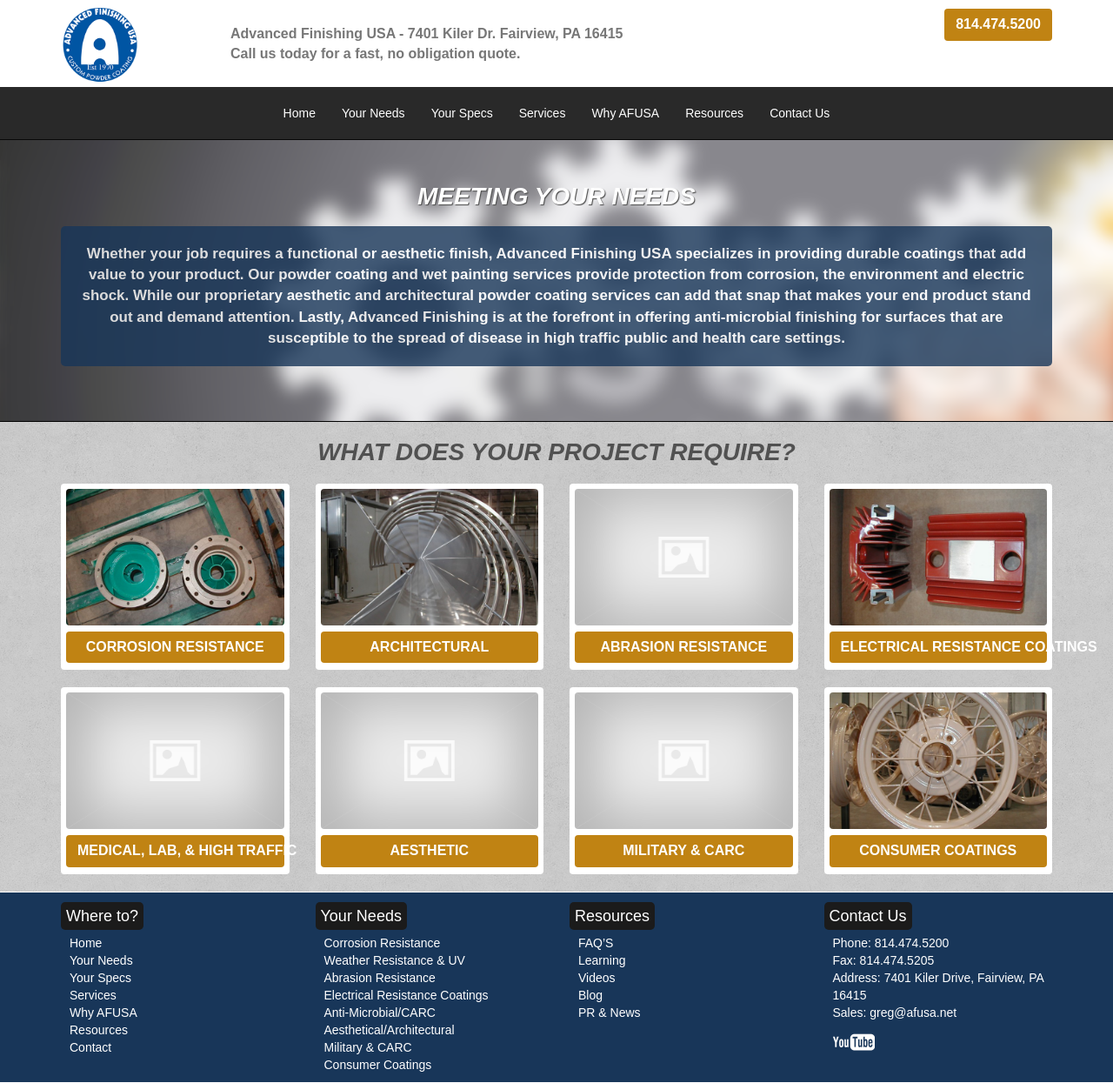
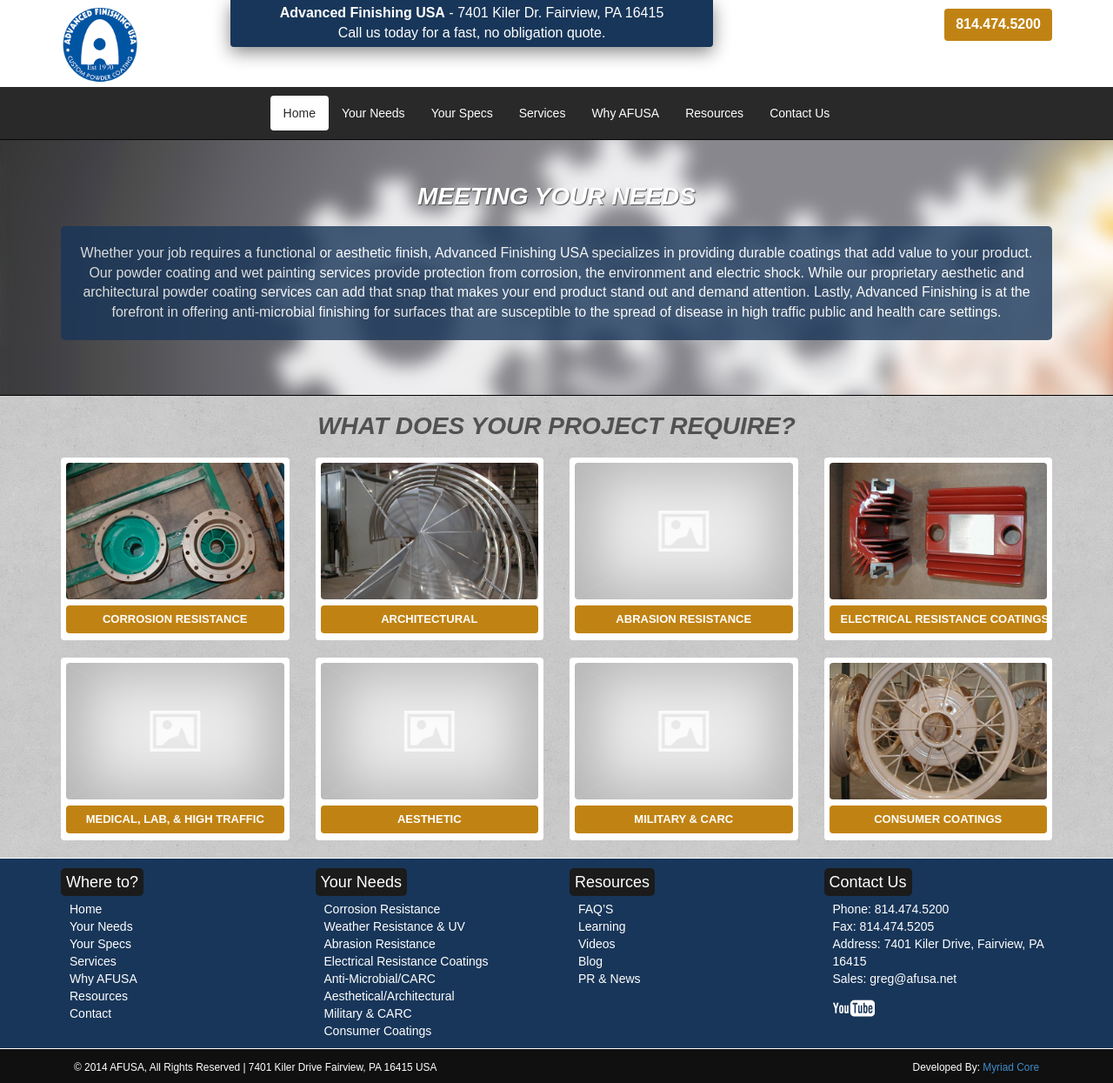
Before and after one commit to schwag/afusa, a PHP site: page /afusa/your-needs.php in a window 1280 px wide. Shown: the top 1245 px of the page at 87% size. Run offline with PHP 8.4, Linux system fonts and the light colour scheme; some libraries are stand-ins or nearby versions.

Commit message:
fixed buttons

```diff
--- a/css/custom.css
+++ b/css/custom.css
@@ -64,7 +64,6 @@ h3{
 	float: right !important;
 }
 .navbar{
-	/*background-color: #336666;*/
 	background-color: #292929;
 	margin-top: 100px;
 }
@@ -103,9 +102,8 @@ h3{
 	color: #ffffff;
 }
 .navbar-inverse .navbar-nav>.active>a, .navbar-inverse .navbar-nav>.active>a:hover, .navbar-inverse .navbar-nav>.active>a:focus {
-	color: #fff;
-	background-color: #336666;
-	border-bottom: 2px solid #ffffff;
+	color: #292929;
+	background-color: #ffffff;
 }
 .navbar-toggle {
 	position: relative;
@@ -189,11 +187,16 @@ h3{
 	background-color: #fff;
 	border: none;
 }
-.headerText{
-	color: #777777;
-	font-weight: bold;
-	margin-top: 28px;
+.headerText {
+	color: #FFFFFF;
+	/* margin-top: 28px; */
 	font-size: 16px;
+	background-color: #183659;
+	border-radius: 0px 0px 4px 4px;
+	text-align: center;
+	padding: 4px;
+	/*border: 1px solid #243E67;*/
+	box-shadow: 0px 6px 20px #888888;
 }
 .glyphicon.glyphicon-search{
 	float: right;
@@ -297,6 +300,9 @@ h3{
 	/*background-color: #292929;*/
 	background-color: #C08313;;
 	font-weight: bold;
+}
+.btn-block.needsButton{
+	font-size: 13px;
 }
 .btn-block:hover {
 	color: #ffffff;
@@ -683,7 +689,7 @@ color: #292929;
 .nav-tabs>li.active>a, .nav-tabs>li.active>a:hover, .nav-tabs>li.active>a:focus {
 	color: #ffffff;
 	cursor: default;
-	background-color: #292929;
+	background-color: #ffffff;
 }
 /*----------------------------------Photo Hover----------------------*/
 .galleryimageBackground{
@@ -722,8 +728,7 @@ color: #292929;
 .bubblePar p{
 	color: #ffffff;
 	text-align: center;
-	font-size: 17px;
-	font-weight: bold;
+	font-size: 16px;
 	margin: 0px;
 }
 .producthomeTitle img{
--- a/php/nav.php
+++ b/php/nav.php
@@ -6,7 +6,7 @@
                                 <a href="#"><img src="img/afusa_logo_250x250.png" alt"" width="90px" height="90px" class="img-responsive"></a>
                             </div>
                             <div class="col-lg-6 col-sm-6 headerAddress">
-                                <p class="headerText">Advanced Finishing USA - 7401 Kiler Dr. Fairview, PA 16415</br>
+                                <p class="headerText"><b>Advanced Finishing USA</b> - 7401 Kiler Dr. Fairview, PA 16415</br>
                                 Call us today for a fast, no obligation quote.</p>
                             </div>
                             <div class="col-lg-4 col-sm-4 headercontactInfo">
@@ -34,7 +34,7 @@
                         </div>
                         <div class="collapse navbar-collapse" id="collapse">
                             <ul class="nav navbar-nav">
-                                <li><a href="http://localhost/afusa/">Home</a></li>
+                                <li class="active"><a href="http://localhost/afusa/">Home</a></li>
                                 <li><a href="http://localhost/afusa/your-needs.php">Your Needs</a></li>
                                 <li><a href="#">Your Specs</a></li>
                                 <li><a href="#">Services</a></li>
--- a/your-needs.php
+++ b/your-needs.php
@@ -32,7 +32,7 @@
                                       <div class="thumbnail">
                                         <img src="img/corrosion_needs.png" alt"" class="img-responsive">
                                         <div class="caption producthomeTitle">
-                                          <p><a href="http://localhost/afusa/corrosion-resistance.php" class="btn btn-block" role="button">CORROSION RESISTANCE</a></p>
+                                          <p><a href="http://localhost/afusa/corrosion-resistance.php" class="btn btn-block needsButton" role="button">CORROSION RESISTANCE</a></p>
                                         </div>
                                       </div>
                                     </div>
@@ -40,7 +40,7 @@
                                       <div class="thumbnail">
                                         <img src="img/architectural_needs.png" alt"" class="img-responsive">
                                         <div class="caption producthomeTitle">
-                                          <p><a href="#" class="btn btn-block" role="button">ARCHITECTURAL</a></p>
+                                          <p><a href="#" class="btn btn-block needsButton" role="button">ARCHITECTURAL</a></p>
                                         </div>
                                       </div>
                                     </div>
@@ -48,7 +48,7 @@
                                       <div class="thumbnail">
                                         <img src="img/placeholder.jpg" alt"" class="img-responsive">
                                         <div class="caption producthomeTitle">
-                                          <p><a href="#" class="btn btn-block" role="button">ABRASION RESISTANCE</a></p>
+                                          <p><a href="#" class="btn btn-block needsButton" role="button">ABRASION RESISTANCE</a></p>
                                         </div>
                                       </div>
                                     </div>
@@ -56,7 +56,7 @@
                                       <div class="thumbnail">
                                         <img src="img/electrical_needs.png" alt"" class="img-responsive">
                                         <div class="caption producthomeTitle">
-                                          <p><a href="#" class="btn btn-block" role="button">ELECTRICAL RESISTANCE COATINGS</a></p>
+                                          <p><a href="#" class="btn btn-block needsButton" role="button">ELECTRICAL RESISTANCE COATINGS</a></p>
                                         </div>
                                       </div>
                                     </div>
@@ -66,7 +66,7 @@
                                       <div class="thumbnail">
                                         <img src="img/placeholder.jpg" alt"" class="img-responsive">
                                         <div class="caption producthomeTitle">
-                                          <p><a href="#" class="btn btn-block" role="button">MEDICAL, LAB, & HIGH TRAFFIC</a></p>
+                                          <p><a href="#" class="btn btn-block needsButton" role="button">MEDICAL, LAB, & HIGH TRAFFIC</a></p>
                                         </div>
                                       </div>
                                     </div>
@@ -74,7 +74,7 @@
                                       <div class="thumbnail">
                                         <img src="img/placeholder.jpg" alt"" class="img-responsive">
                                         <div class="caption producthomeTitle">
-                                          <p><a href="#" class="btn btn-block" role="button">AESTHETIC</a></p>
+                                          <p><a href="#" class="btn btn-block needsButton" role="button">AESTHETIC</a></p>
                                         </div>
                                       </div>
                                     </div>
@@ -82,7 +82,7 @@
                                       <div class="thumbnail">
                                         <img src="img/placeholder.jpg" alt"" class="img-responsive">
                                         <div class="caption producthomeTitle">
-                                          <p><a href="#" class="btn btn-block" role="button">MILITARY & CARC</a></p>
+                                          <p><a href="#" class="btn btn-block needsButton" role="button">MILITARY & CARC</a></p>
                                         </div>
                                       </div>
                                     </div>
@@ -90,7 +90,7 @@
                                       <div class="thumbnail">
                                         <img src="img/consumer_needs.png" alt"" class="img-responsive">
                                         <div class="caption producthomeTitle">
-                                          <p><a href="#" class="btn btn-block" role="button">CONSUMER COATINGS</a></p>
+                                          <p><a href="#" class="btn btn-block needsButton" role="button">CONSUMER COATINGS</a></p>
                                         </div>
                                       </div>
                                     </div>
```
Also changed, not shown: img/building_background.png (added).
